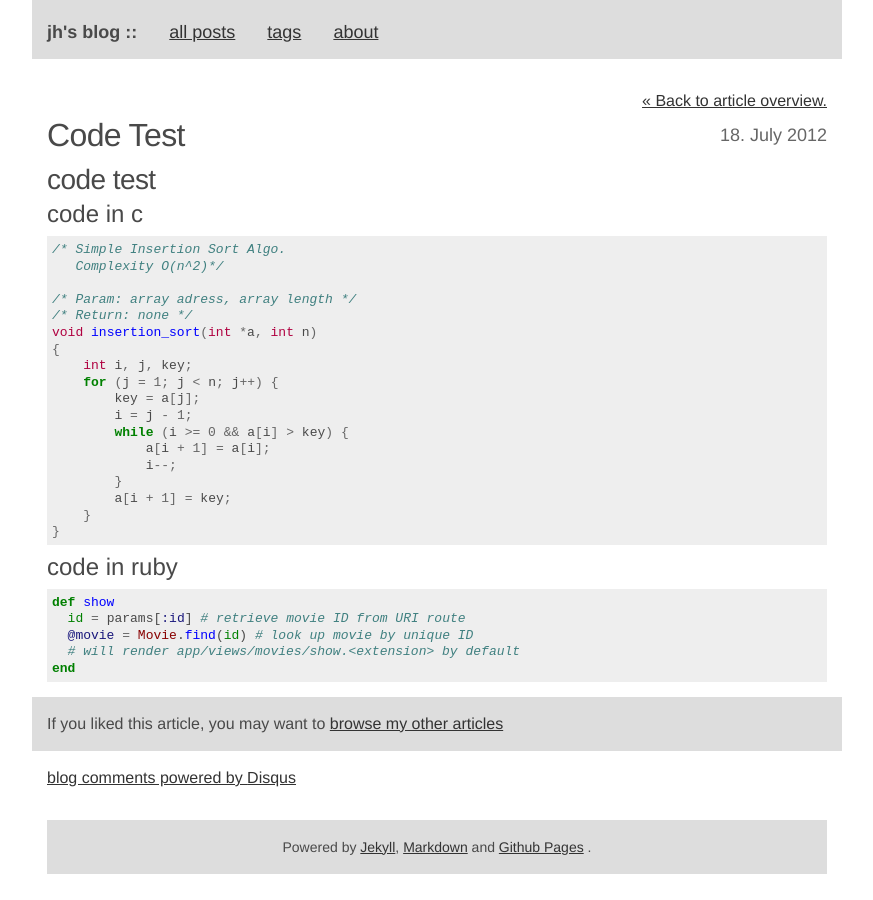
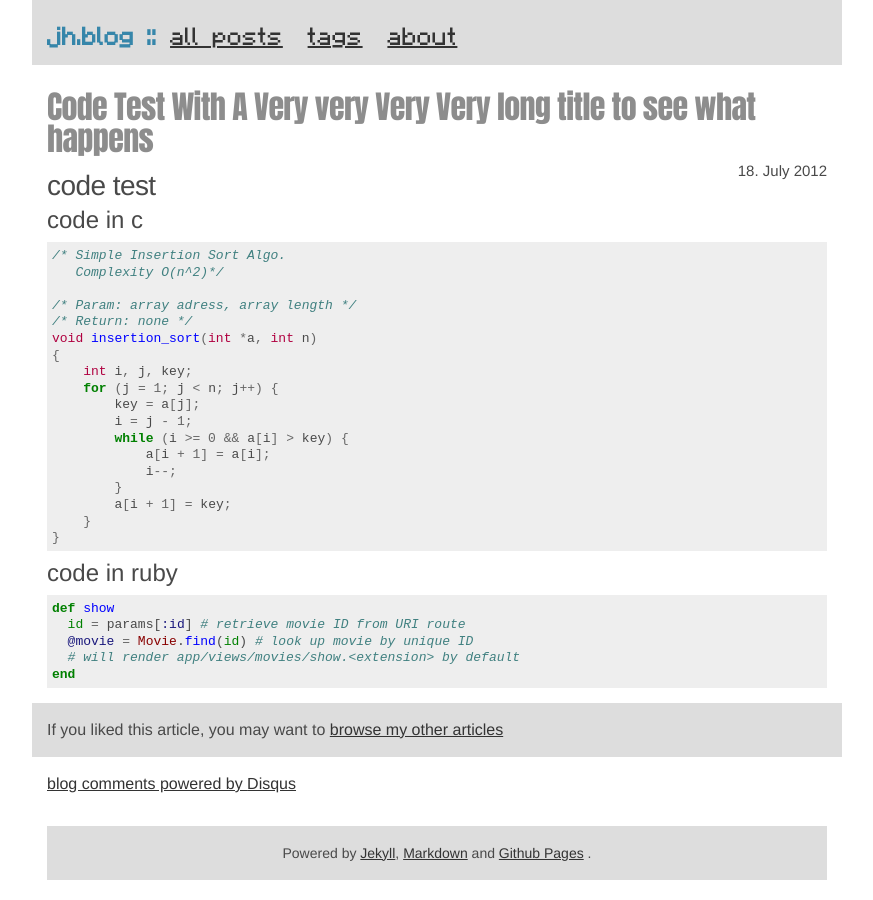
Before and after one commit to darkjh/darkjh.github.com, a Jekyll site: the page built from _posts/2012-07-18-test2.md, in a window 1280 px wide. Shown: the whole page, without its empty margins (203-1076 px from the left). Built offline with Jekyll 4.4.1, drawn with Linux system fonts in a browser that asks for light colours; comment, search, counter and statistics services are not loaded.

Commit message:
css mods, font-face: minecraftia

```diff
--- a/_layouts/default.html
+++ b/_layouts/default.html
@@ -22,7 +22,7 @@
     </head>
     <body>
         <header>
-            <strong>jh's blog  :: </strong>
+            <strong>jh.blog :: </strong>
             <a href="/">all posts</a>
             <a href="/tags.html">tags</a>
             <a href="/about.html">about</a>
--- a/_layouts/post.html
+++ b/_layouts/post.html
@@ -3,8 +3,9 @@ layout: default
 ---
 <section class="post">
     <header>
-        <a href="/" class="backLink">&laquo; Back to article overview.</a>
+        <!-- <a href="/" class="backLink">&laquo; Back to article overview.</a> -->
         <h1>{{ page.title }}</h1>
+        <br />
         <time datetime="{{ page.date | date: '%Y-%m-%d' }}" pubdate>
             {{ page.date | date: '%d. %B %Y' }}
         </time>
--- a/_posts/2012-07-18-test2.md
+++ b/_posts/2012-07-18-test2.md
@@ -1,6 +1,6 @@
 ---
 layout: post
-title: Code Test
+title: Code Test With A Very very Very Very long title to see what happens
 description: Just another test post
 tags: [test]
 ---
--- a/asset/main.css
+++ b/asset/main.css
@@ -1,3 +1,8 @@
+@font-face {
+    font-family: Minecraftia;
+    src: url('type/minecraftia-webfont.ttf');
+}
+
 body {
     margin: 0 auto;
     width: 780px;
@@ -19,8 +24,8 @@ h1, h2 {
 }
 
 time {
-    color: #666;
-    font-size: 18px;
+    color: #494949;
+    font-size: 15px;
     margin-left: 10px;
     float:right;
 }
@@ -44,6 +49,7 @@ pre {
 
 strong {
     font-weight: bold;
+    color: #3686aa;
 }
 em {
     font-style: italic;
@@ -76,11 +82,12 @@ body > header {
     background-color: #ddd;
     padding: 20px 15px 15px 15px;
     margin: 0 -15px;
-    font-size: 18px;
+    font: 20px Minecraftia;
 }
 
 body > header > a {
-    margin-left: 1.5em;
+    margin-right: 0.6em;
+    margin-right: 0.6em;
 }
 
 footer {
@@ -97,19 +104,25 @@ footer {
 .post > header {
     margin: 15px 0;
 }
+
 .backLink {
     display: block;
     margin: 10px 0;
     text-align: right;
 }
+
 .post > header > h1 {
     display: inline;
     font-size: 32px;
+    font-family: Impact, Charcoal, sans-serif;
+    color: #8d8d8d;
 }
+
 .post > section > h2 {
     font-size: 28px;
     margin: 10px 0;
 }
+
 .post > section > h3 {
     font-size: 24px;
     margin: 10px 0;
@@ -134,3 +147,8 @@ footer {
     padding: 15px;
     margin: 15px -15px;
 }
+
+::selection {
+ background: #3686aa;
+ color: #fff;
+}
--- a/index.html
+++ b/index.html
@@ -6,6 +6,7 @@ title: jh's blog
 <section class="postPreview">
     <header>
         <h1><a href="{{ post.url }}">{{ post.title }}</a></h1>
+        <br />
         <time datetime="{{ post.date | date: '%Y-%m-%d' }}" pubdate>
             {{ post.date | date: '%d. %B %Y' }}
         </time>
```
Also changed, not shown: asset/type/Minecraftia.ttf (added), asset/type/minecraftia-webfont.svg (added), asset/type/minecraftia-webfont.ttf (added), asset/type/minecraftia-webfont.woff (added), 1 other file.
